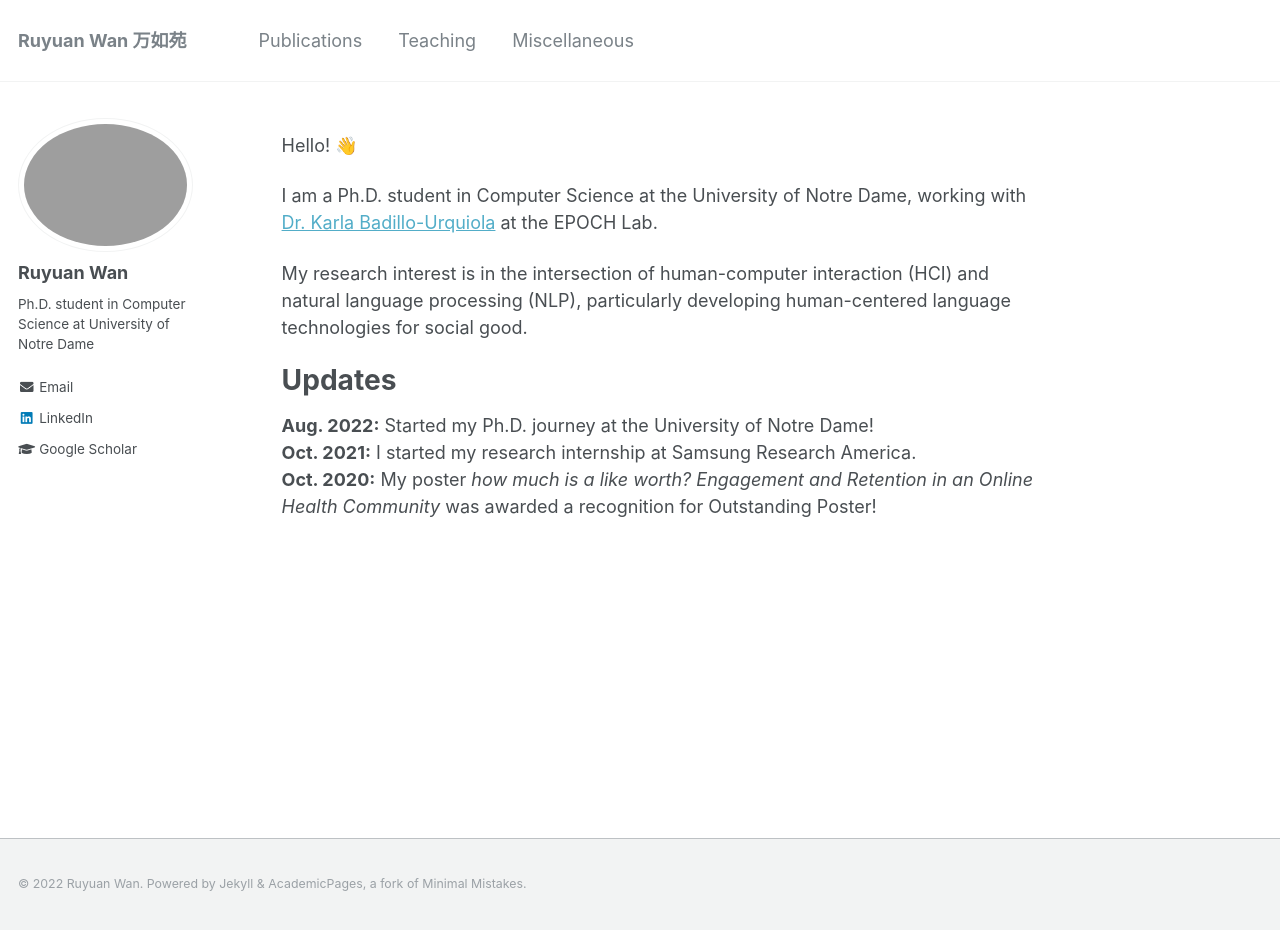
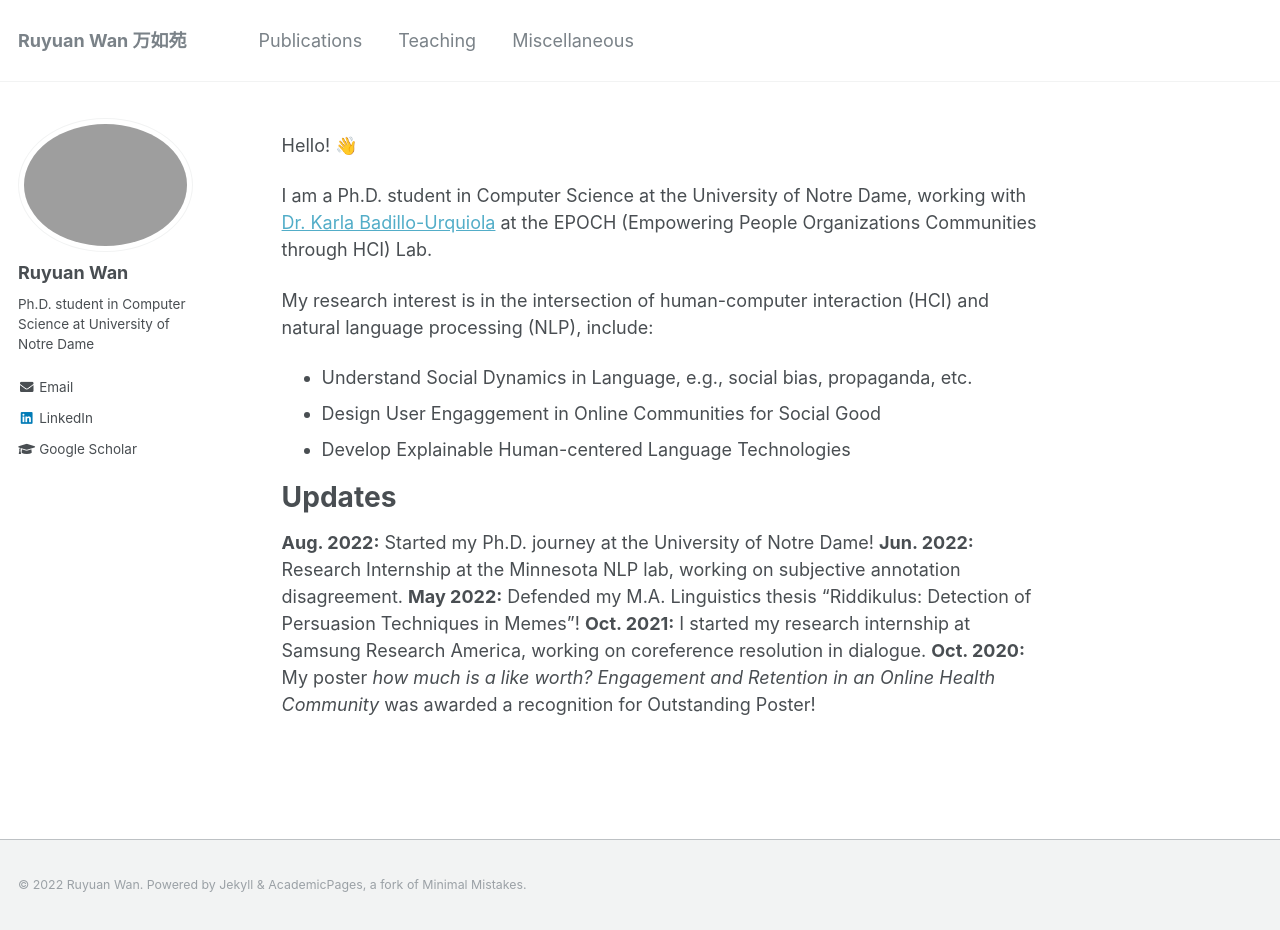
Before and after one commit to RuyuanWan/ruyuanwan.github.io, a Jekyll site: the page built from _pages/about.md, in a window 1280 px wide and 930 px high. Built offline with Jekyll 4.4.1, drawn with Linux system fonts in a browser that asks for light colours.

Commit message:
Update about.md

```diff
--- a/_pages/about.md
+++ b/_pages/about.md
@@ -11,13 +11,18 @@ redirect_from:
 
 Hello! 👋<br/>
 
-I am a Ph.D. student in Computer Science at the University of Notre Dame, working with [Dr. Karla Badillo-Urquiola](https://kbadillou.weebly.com//) at the EPOCH Lab.<br/>
+I am a Ph.D. student in Computer Science at the University of Notre Dame, working with [Dr. Karla Badillo-Urquiola](https://kbadillou.weebly.com//) at the EPOCH (Empowering People Organizations Communities through HCI) Lab.<br/>
 
-My research interest is in the intersection of human-computer interaction (HCI) and natural language processing (NLP), particularly developing human-centered language technologies for social good.<br/>
+My research interest is in the intersection of human-computer interaction (HCI) and natural language processing (NLP), include:
+- Understand Social Dynamics in Language, e.g., social bias, propaganda, etc.
+- Design User Engaggement in Online Communities for Social Good
+- Develop Explainable Human-centered Language Technologies
 
 Updates
 ======
 
 **Aug. 2022:** Started my Ph.D. journey at the University of Notre Dame!
-**Oct. 2021:** I started my research internship at Samsung Research America.
+**Jun. 2022:** Research Internship at the Minnesota NLP lab, working on subjective annotation disagreement.
+**May 2022:** Defended my M.A. Linguistics thesis "Riddikulus: Detection of Persuasion Techniques in Memes"!
+**Oct. 2021:** I started my research internship at Samsung Research America, working on coreference resolution in dialogue.
 **Oct. 2020:** My poster *how much is a like worth? Engagement and Retention in an Online Health Community* was awarded a recognition for Outstanding Poster!
```
